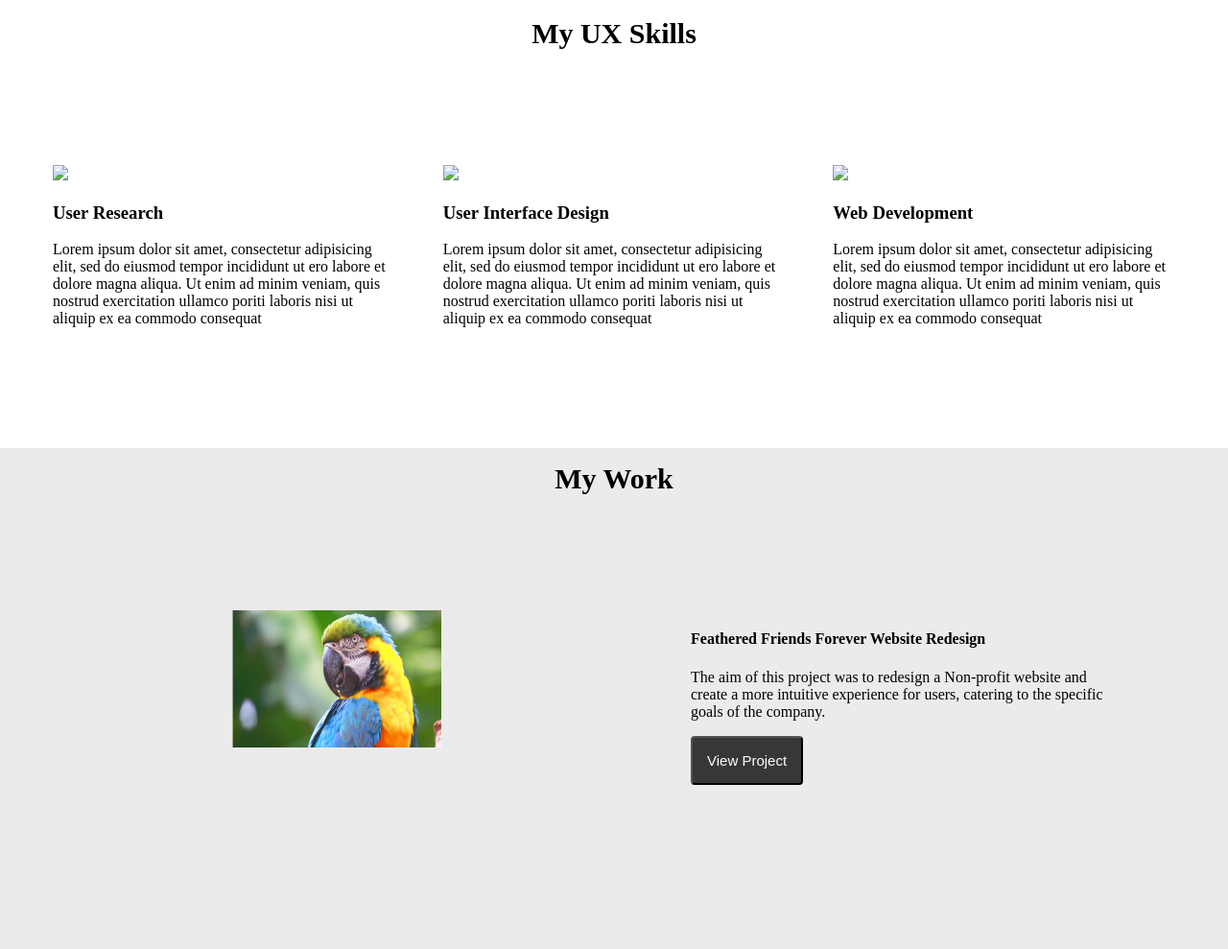
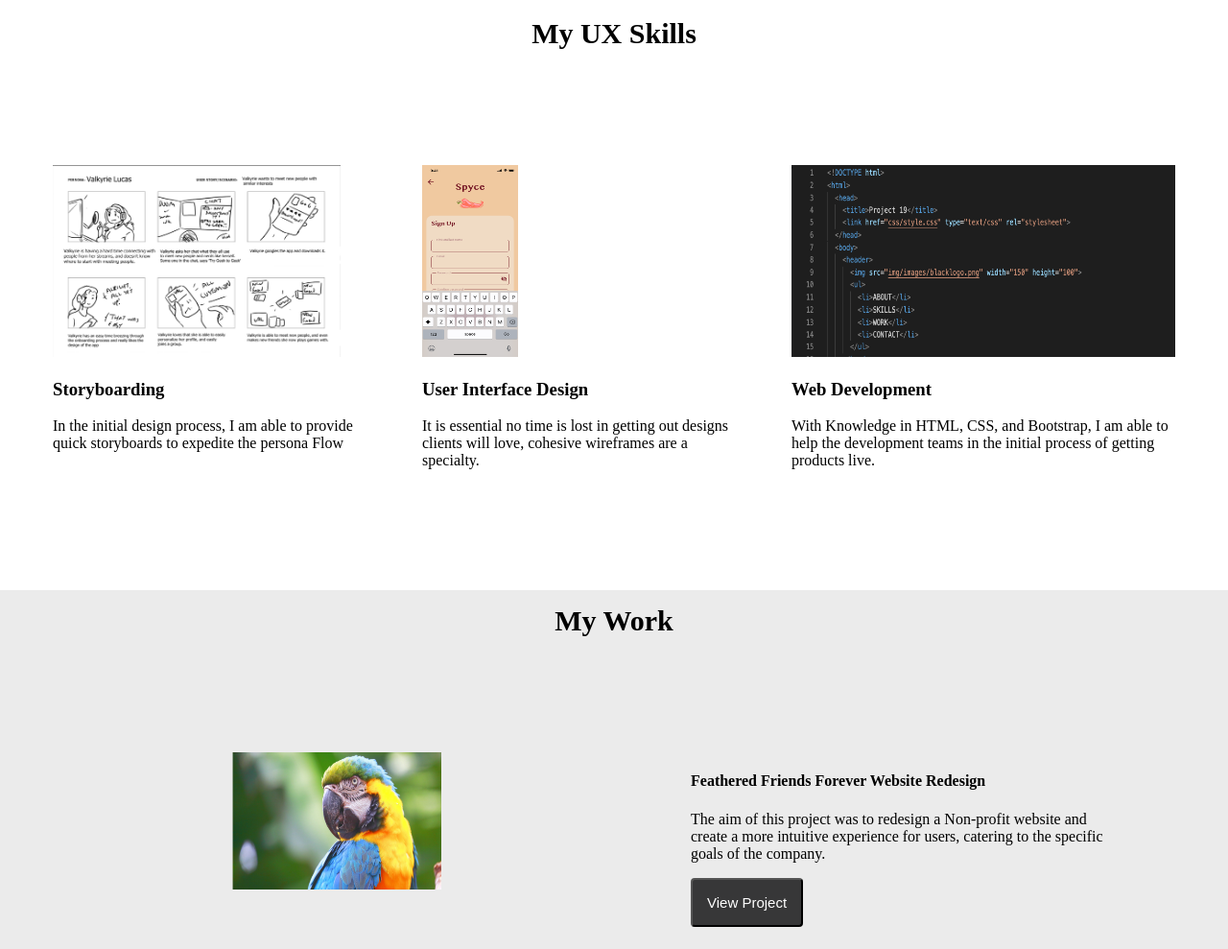
Before and after one commit to JTstudio/UX_UI_HW_19, a plain HTML site: page index.html in a window 1280 px wide. Shown: the part 1103-2092 px from the top of the page at 96% size. Drawn offline with nearby package versions, Linux system fonts and the light colour scheme.

Commit message:
Adding images

```diff
--- a/css/style.css
+++ b/css/style.css
@@ -5,7 +5,7 @@ body {
   header {
     background-color: #20242F;
     padding: 15px;
-    text-align: center;
+
   }
   /* For some reason my upper Heading text refuses to realign and I have tried to get it back*/
   header ul {
@@ -14,6 +14,8 @@ body {
     color: white;
 
   }
+
+  img UserInter.png
 
   .header li {
     display: inline-block;
@@ -42,6 +44,9 @@ body {
   margin: 0 auto;
 }
 
+.content img{
+  align-items: center;
+}
 
   .heroImg {
     background-color: #EBEBEB;
--- a/index.html
+++ b/index.html
@@ -1,7 +1,7 @@
 <!DOCTYPE html>
 <html>
   <head>
-    <title>Homework 19</title>
+    <title>Project 19</title>
     <link href="css/style.css" type="text/css" rel="stylesheet">
   </head>
   <body>
@@ -25,19 +25,20 @@
     <h1 class="heading">My UX Skills</h1>
     <section class="flexContainer">
       <div>
-        <img src="images/placeholderSkill.png">
-        <h3>User Research</h3>
-        <p>Lorem ipsum dolor sit amet, consectetur adipisicing elit, sed do eiusmod tempor incididunt ut ero labore et dolore magna aliqua. Ut enim ad minim veniam, quis nostrud exercitation ullamco poriti laboris nisi ut aliquip ex ea commodo consequat</p>
+        <img src="img/images/StoryBoard.png" height="200" width="300">
+        <h3>Storyboarding</h3>
+        <p>In the initial design process, I am able to provide quick storyboards to expedite the persona Flow</p>
       </div>
       <div>
-        <img src="images/placeholderSkill.png">
+
+        <img src="img/images/UserInter.png" height="200" width="100">
         <h3>User Interface Design</h3>
-        <p>Lorem ipsum dolor sit amet, consectetur adipisicing elit, sed do eiusmod tempor incididunt ut ero labore et dolore magna aliqua. Ut enim ad minim veniam, quis nostrud exercitation ullamco poriti laboris nisi ut aliquip ex ea commodo consequat</p>
+        <p>It is essential no time is lost in getting out designs clients will love, cohesive wireframes are a specialty.</p>
       </div>
       <div>
-        <img src="images/placeholderSkill.png">
+        <img src="img/images/WebbyDevvy.png" height="200" width="400">
         <h3>Web Development</h3>
-        <p>Lorem ipsum dolor sit amet, consectetur adipisicing elit, sed do eiusmod tempor incididunt ut ero labore et dolore magna aliqua. Ut enim ad minim veniam, quis nostrud exercitation ullamco poriti laboris nisi ut aliquip ex ea commodo consequat</p>
+        <p>With Knowledge in HTML, CSS, and Bootstrap, I am able to help the development teams in the initial process of getting products live.</p>
       </div>
     </section>
 
--- a/js/index.js
+++ b/js/index.js
@@ -4,4 +4,4 @@ console.log("Your index.js file is loaded correctly!");
 function fade() {
     $('.preloader').fadeOut("slow");
     }
-    setTimeout(fade ,3000);
+    setTimeout(fade ,1000);
```
Also changed, not shown: img/images/Screen Shot 2021-10-11 at 4.34.19 PM.png (added), img/images/StoryBoard.png (added), img/images/UserInter.png (added), img/images/UserRes.png (added), img/images/WebbyDevvy.png (added), 3 other files.
